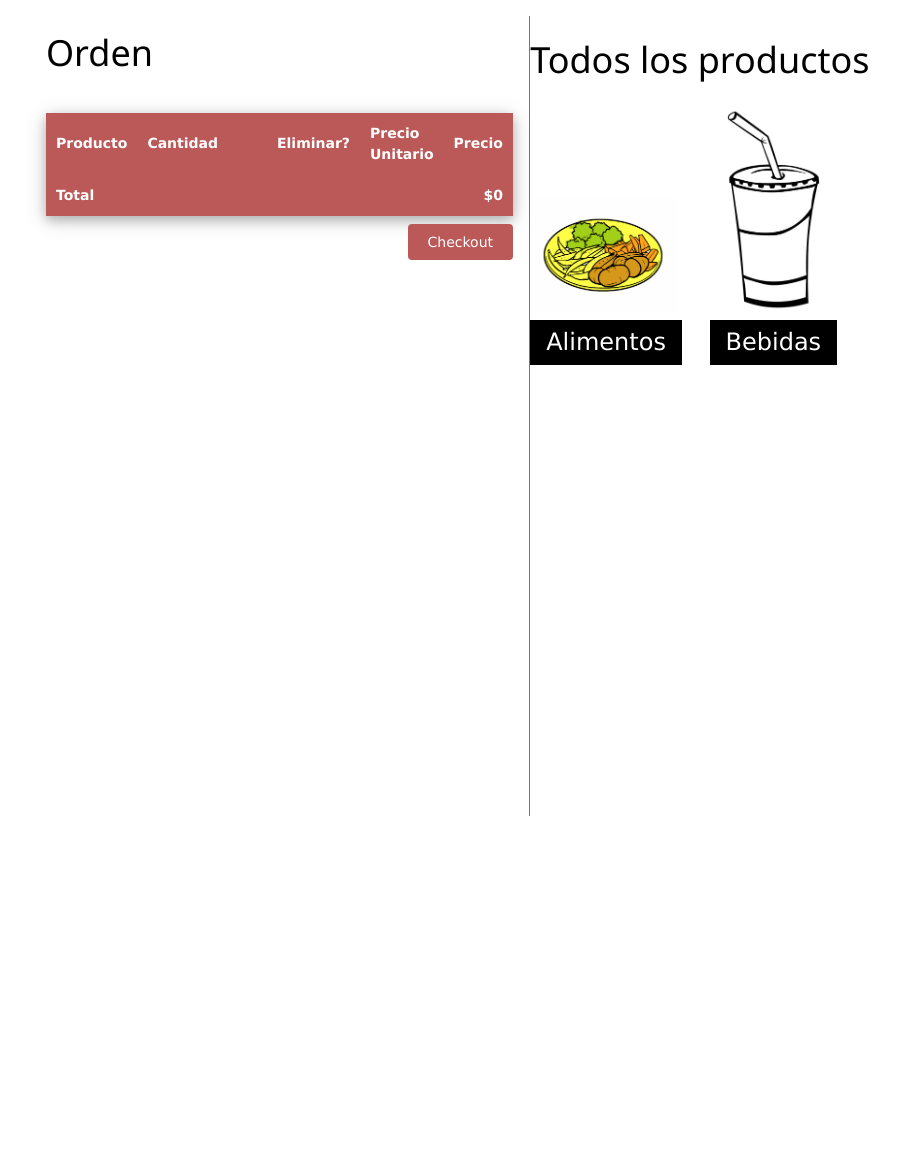
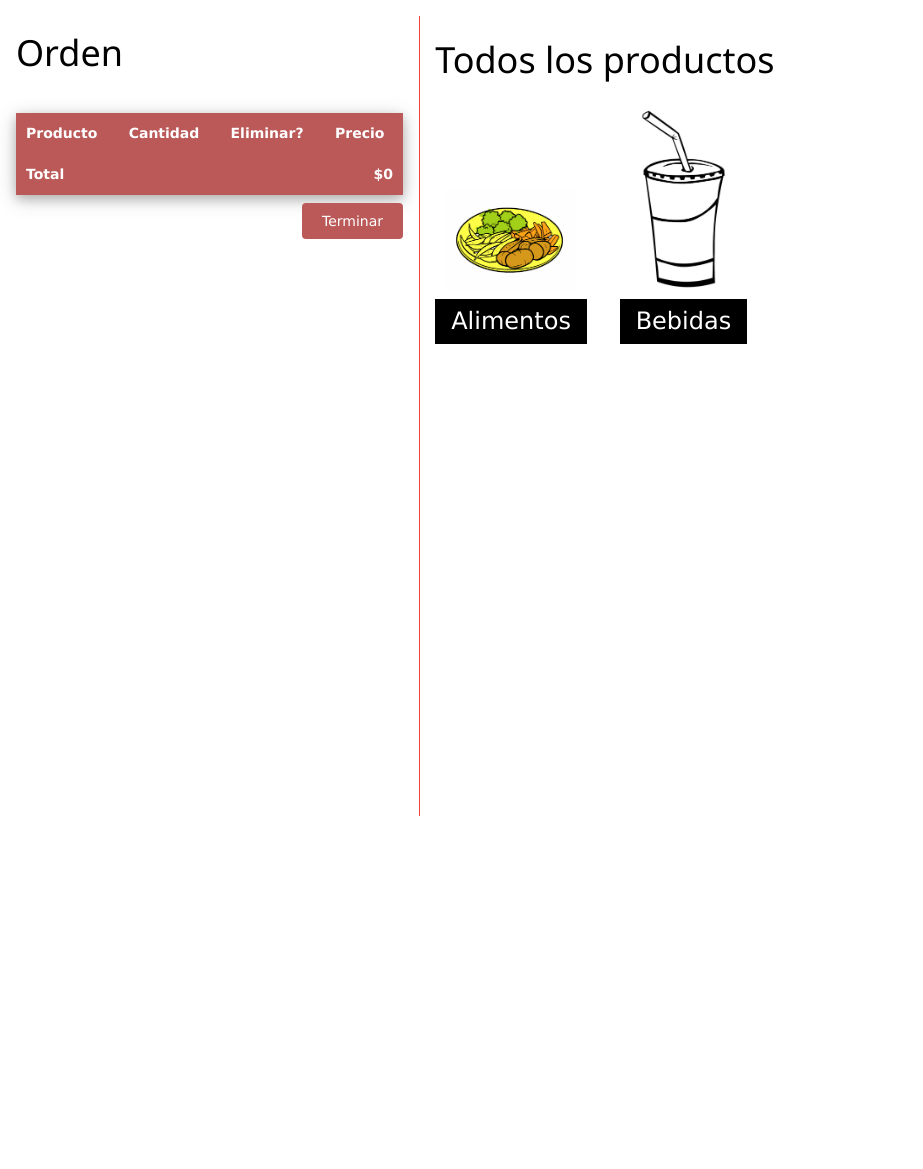
Before and after one commit to MayraMunguia/Caff-Comedor, a Django app: page / in a window 1280 px wide. Shown: the part 77-1246 px from the top of the page, without its empty margins (0-923 px from the left). After the commit the page ends 893 px from the top, so only its background shows below. Run offline with Django 3.2, Linux system fonts and the light colour scheme; data comes from the database, SQL or seed files in the repository; both versions use the stored data as it was after the commit; parts of the project's set-up code (start-up, migrations or seed data) failed here and were passed over.

Commit message:
several changes in htmltemplates

```diff
--- a/coolshop/static/css/base.css
+++ b/coolshop/static/css/base.css
@@ -153,7 +153,7 @@ ul.errorlist {
 }
 
 #sidebar {
-    width:500px;
+    width:420px;
       height:100vh;
     float:left;
 }
@@ -188,13 +188,13 @@ ul.errorlist {
 
 #main {
     float:right;
-    width: 59%;
+    width: 66%;
     margin-left:-220px;
     overflow:hidden;
 }
 
 .product-list .item {
-    width:23%;
+    width:20%;
     padding:10px 20px 10px 0;
     display: inline-block;
     text-align:center;
@@ -202,7 +202,7 @@ ul.errorlist {
 }
 
 .product-list .item img {
-    width:100%;
+    width:88%;
     margin-bottom:8px;
 }
 
--- a/coolshop/static/js/funciones.js
+++ b/coolshop/static/js/funciones.js
@@ -6,6 +6,10 @@ $("button").click(function() {
 
 $("button").click(function() {
     $("#productos").css('visibility','visible');
+})
+
+$("button").click(function() {
+    $("#back").css('visibility','visible');
 })
 
  $('#numericcontrol input[type="text"]').val("1");
--- a/coolshop/templates/coolshop/base.html
+++ b/coolshop/templates/coolshop/base.html
@@ -7,13 +7,15 @@
 <link href="{% static 'css/base.css' %}" rel="stylesheet">
 <script src="{% static 'js/jquery-3.2.1.js' %}"></script>
 <script src="{% static 'js/funciones.js' %}"></script>
-
+<link rel="stylesheet" href="https://www.w3schools.com/w3css/4/w3.css">
 </head>
 <body>
 <div id="header">
 <a href="/" class="logo">
 <img src="{% static 'img/icon.png' %}"/>
 </a>
+
+
 </div>
 <!---<div id="subheader">
 
@@ -32,6 +34,49 @@
 	{% endwith %}
 </div>
 </div>-->
+
+
+<div id="sidebar" class="w3-panel w3-border-right w3-border-red">
+		<h1>Orden</h1>
+	<br>
+	<table class="w3-card-4" >
+		<thead>
+			<tr>
+				<th>Producto</th>
+				<th>Cantidad</th>
+				<th>Eliminar?</th>
+				<th>Precio</th>
+			</tr>
+		</thead>
+		<tbody>
+			{% for item in cart %}
+			 {% with product=item.product %}
+			<tr>
+				<td>{{ product.name }}</td>
+				<td>
+					<center>{{ item.quantity }}</center>
+
+				</td>
+				<td><a href="{% url 'cart:cart_remove' product.id %}"><center><img src="{% static 'img/delete.png' %}"/></center></a></td>
+				<td class="num">${{ item.total_price }}</td>
+			</tr>
+			 {% endwith %}
+			{% endfor %}
+			<tr class="total">
+				<td>Total</td>
+				<td colspan="2"></td>
+				<td class="num">${{ cart.get_total_price }}</td>
+			</tr>
+		</tbody>
+	</table>
+	<p class="text-right">
+		<a href="{% url 'orders:order_create' %}" class="button">Terminar</a>
+	</p>
+
+
+
+</div>
+
 <div id="content">
 {% block content %}
 {% endblock %}
--- a/coolshop/templates/coolshop/product/list.html
+++ b/coolshop/templates/coolshop/product/list.html
@@ -26,66 +26,18 @@
 </ul>
 </div> -->
 
-<div id="sidebar" class="w3-panel w3-border-right w3-border-red">
-		<h1>Orden</h1>
-	<br>
-	<table class="w3-card-4" >
-		<thead>
-			<tr >
-				<th>Producto</th>
-				<th style="width: 200%;">Cantidad</th>
-				<th>Eliminar?</th>
-				<th>Precio Unitario</th>
-				<th>Precio</th>
-			</tr>
-		</thead>
-		<tbody>
-			{% for item in cart %}
-			 {% with product=item.product %}
-			<tr>
-				<td>{{ product.name }}</td>
-				<td>
-					<form action="{% url 'cart:cart_add' product.id %}" method="post">
-						{{ item.update_quantity_form.quantity }}
-						{{ item.update_quantity_form.update }}
-									<div id="numericcontrol">
-<a class="minus" href="#">-</a><input type="text" value="update">{{ item.update_quantity_form.quantity }}</input><a class="plus" href="#">+</a>
-</div>
-						{% csrf_token %}
-
-
-
-					</form>
-				</td>
-				<td><a href="{% url 'cart:cart_remove' product.id %}"><center>x</center></a></td>
-				<td class="num"><center>${{ item.price }}</center></td>
-				<td class="num">${{ item.total_price }}</td>
-			</tr>
-			 {% endwith %}
-			{% endfor %}
-			<tr class="total">
-				<td>Total</td>
-				<td colspan="3"></td>
-				<td class="num">${{ cart.get_total_price }}</td>
-			</tr>
-		</tbody>
-	</table>
-	<p class="text-right">
-		<a href="{% url 'orders:order_create' %}" class="button">Checkout</a>
-	</p>
-
 
 </div>
 <div id="main" class="product-list">
 	<br>
-<h1>{% if category %}{{ category.name }}{% else %}Todos los productos{% endif %}</h1>
+<h1>{% if category %}{{ category.name }}{% else %}Todos los productos{% endif %}<a href="/"><img id="back" align="right" style="visibility: hidden;padding-right: 20px" src="{% static 'img/back.png' %}"/></a></h1>
+
 <div id="Camb">
-
 
 {% for c in categories %}
 	<div class="item" >
 		<a href="{{ c.get_absolute_url }}">
-		<img src="{% if c.image %}{{ c.image.url }}{% else %}{% static 'img/no_image.png' %}{% endif %}">
+		<img id="button" src="{% if c.image %}{{ c.image.url }}{% else %}{% static 'img/no_image.png' %}{% endif %}">
 	</a>
 	 <!---
 	 <input type="button" value="Cambiar" onClick="cambiar();">
@@ -106,29 +58,12 @@
 		<a href="{{ product.get_absolute_url }}">
 		<img src="{% if product.image %}{{ product.image.url }}{% else %}{% static 'img/no_image.png' %}{% endif %}">
 		</a>
-		<a href="#openModal">{{ product.name }}</a><br>
+		<a href="{{ product.get_absolute_url }}">{{ product.name }}</a><br>
 		${{ product.price }}
 	</div>
 {% endfor %}
 </div>
 
-<div id="openModal" class="modalDialog">
-
-	<div class="product-detail">
-		<a href="#close" title="Close" class="close">X</a>
-		<img src="{% if product.image %}{{ product.image.url }}{% else %} {% static 'img/no_image.png' %}{% endif %}">
-		<h1>{{ product.name }}</h1>
-		<h2><a href="{{ product.category.get_absolute_url }}">{{ product.category }}</a></h2>
-<p class="price">${{ product.price }}</p>
-<form action="" method="post">
-	{{ cart_product_form }}
-	{% csrf_token %}
-<input type="submit" value="Agregar al carrito">
-</form>
-	{{ product.description|linebreaks }}
-</div>
-
-</div>
 
 </div>
 {% endblock %}
```
Also changed, not shown: coolshop/templates/coolshop/product/detail.html (+23 -1 lines), orders/templates/orders/order/formadepago.html (added, +25 -0 lines), coolshop/static/img/back.png (added), coolshop/static/img/delete.png (added), db.sqlite3.
